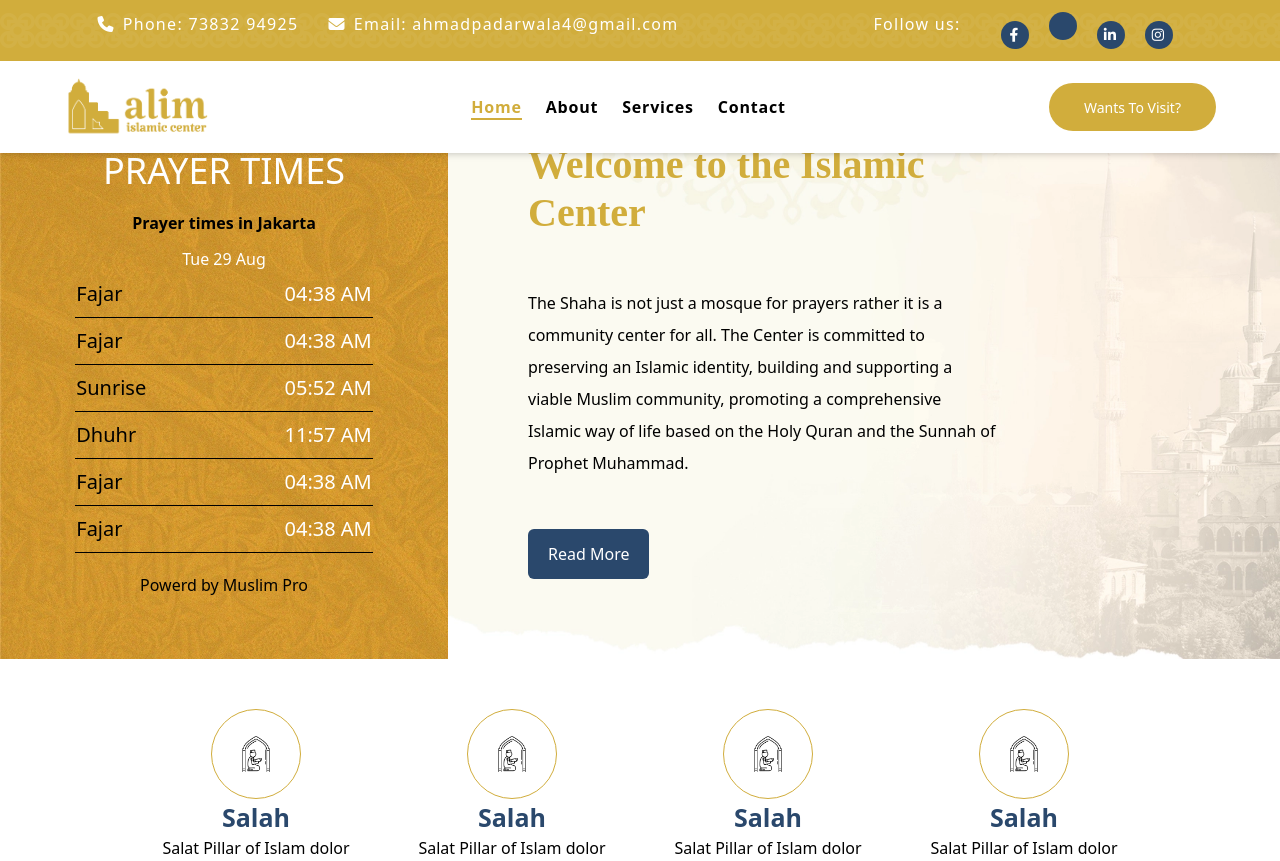
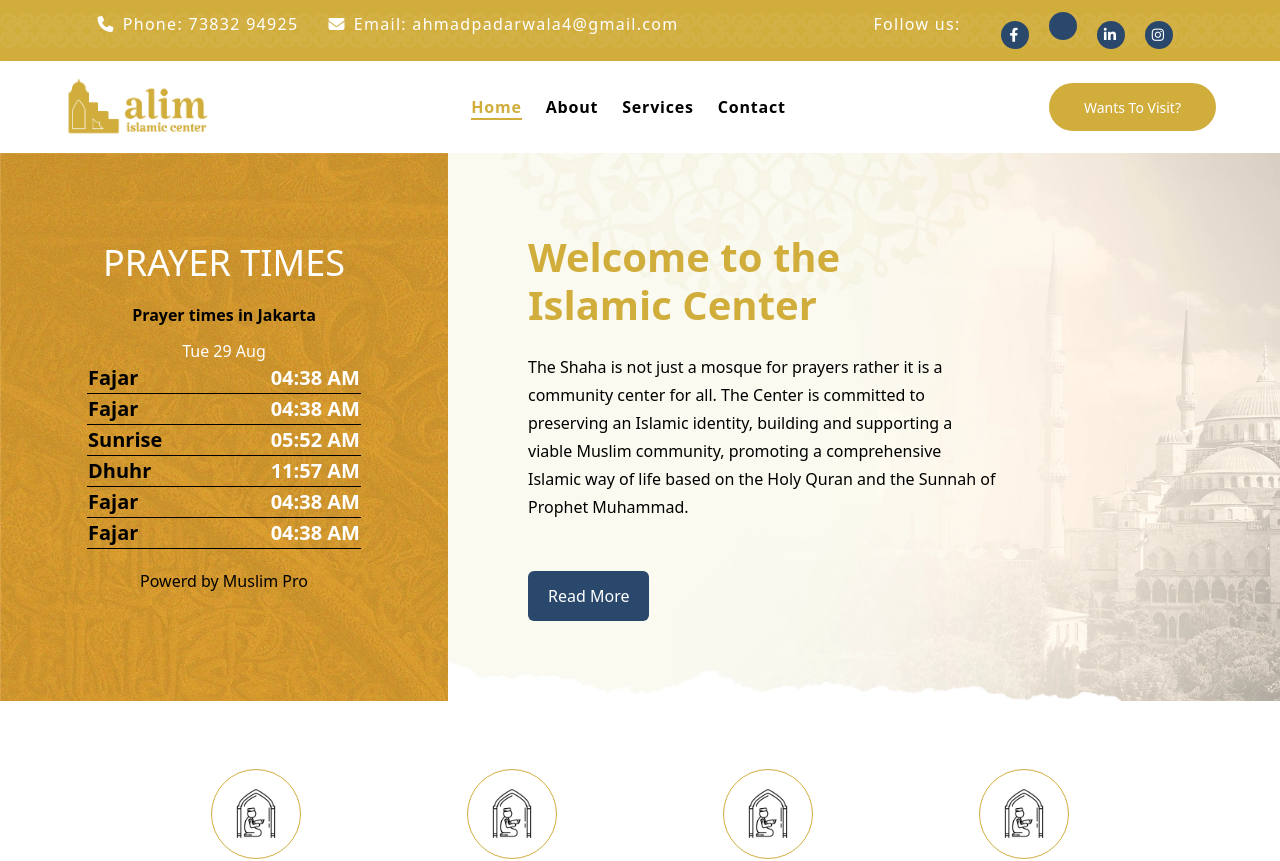
Before and after one commit to valudaaakib/IslamicBlog, a React (Create React App) app in the folder client/: page / in a window 1280 px wide. Shown: the top 861 px of the page. Built offline with nearby package versions, Linux system fonts and the light colour scheme.

Commit message:
some css changes on prayer component

```diff
--- a/client/src/assets/css/pages/Home.css
+++ b/client/src/assets/css/pages/Home.css
@@ -1,71 +1,33 @@
-:root {
-    --primary-color: #d1ad3c;
-    --secondary-color: #2a486c;
-}
-
-.main-prayer-section {
-    display: flex;
-    flex-wrap: wrap;
-}
-
 /* PRAYER LEFT SECTION */
 .salah-left-section {
-    background-image: url('../../image/salah-bg-right-image.webp');
-    height: auto;
+  background-image: url("../../image/salah-bg-right-image.webp");
   width: 35%;
   padding: 50px;
 }
-
 .salah-right-section {
   width: 65%;
 }
-
-.salah-table {
-    border-bottom: 1px solid black;
-    line-height: 2.75rem;
-}
-
 .prayer-salah-names {
-    width: 70%;
-    font-size: 20px;
-    font-weight: 500;
-}
-
-.prayer-salah-times {
-    color: white;
-    width: 30%;
   font-size: 20px;
   font-weight: 500;
 }
 
 /* PRAYER RIGHT SECCTION START */
 .salah-right-section {
-    background-image: url('../../image/prayer-right-sectiionibg.webp');
+  background-image: url("../../image/prayer-right-sectiionibg.webp");
   background-size: cover;
   padding: 80px;
 }
-
 .prayer-right-header {
   width: 60%;
-    font-family: cinzel decorative, cursive;
   font-size: 40px;
-    font-weight: 700;
   line-height: 1.2em;
-    text-align: left;
   color: var(--primary-color);
 }
-
 .salah-left-peragraph {
   color: var(--secondry-color);
-    font-family: inherit;
-    font-size: 100%;
-    font-style: inherit;
-    font-weight: inherit;
-    line-height: 2rem;
   width: 70%;
-    padding: 50px 0 0 0;
 }
-
 .salah-right-btn {
   padding: 13px 20px;
   border-radius: 6px;
@@ -74,13 +36,12 @@
   background-color: var(--secondary-color);
   transition: transform 0.3s ease-in-out;
 }
-
 .salah-right-btn:hover {
   background-color: var(--primary-color);
   transform: translateX(10px);
 }
 
-@media only screen and (max-width:1135px) and (min-width: 900px) {
+@media only screen and (max-width: 1135px) and (min-width: 900px) {
   .salah-left-section {
     width: 50%;
     padding: 20px 20px 0 40px;
@@ -88,7 +49,7 @@
 
   .salah-right-section {
     width: 50%;
-        padding: 90px 20px 0 40px;
+    padding: 90px 0px 0 40px;
   }
 
   .prayer-right-header {
@@ -99,12 +60,7 @@
     width: 90%;
   }
 }
-
 @media screen and (max-width: 900px) {
-    .main-prayer-section {
-        display: block;
-    }
-
   .salah-left-section {
     width: 100%;
   }
@@ -115,97 +71,48 @@
   }
 
   .prayer-right-header {
-        margin: 0 auto;
     width: 100%;
   }
 
   .salah-left-peragraph {
     width: 90%;
-        margin: 0 auto;
-        margin-left: 3%;
   }
 
   .salah-right-btn {
     margin-left: 3%;
   }
 }
-
 @media screen and (max-width: 400px) {
   .salah-left-section {
     padding: 20px 0 50px 0;
-
   }
 }
 
 /* ISLAMIC FOUR PILLER SECTION START */
-.islamic-main-four-piller {
-    display: flex;
-    flex-wrap: wrap;
-    margin: 50px auto;
-    width: 80%;
-}
-
-.four-piller-outside-div {
-    border: 1px solid #D1AD3C;
+.four-piller-outside {
+  border: 1px solid #d1ad3c;
   border-radius: 100%;
-    width: 35%;
+  width: 90px;
   padding: 10px;
   margin: 0 auto;
 }
-
-.four-piller-inside-div {
+.four-piller-inside {
   border: 1px solid white;
   border-radius: 100%;
   width: 100%;
-    padding: 15px;
-    height: auto;
+  padding: 12%;
 }
-
-.main-hover-div:hover .four-piller-inside-div {
+.pillers-sections:hover .four-piller-inside {
   background-color: var(--primary-color);
 }
-
-.salah-image {
-    width: 100%;
-}
-
 .four-piller-names {
   font-size: 25px;
   font-weight: 700;
   color: var(--secondary-color);
   text-align: center;
 }
-
 .four-piller-discription {
-    width: 80%;
+  width: 95%;
   margin: 0 auto;
   text-align: center;
 }
-
-@media only screen and (max-width:1023px) and (min-width: 769px) {
-    .four-piller-outside-div {
-        width: 25%;
-    }
-}
-@media only screen and (min-width:768px) and (max-width: 769px){
-.four-piller-outside-div{
-    width: 25%;
-}
-}
-@media only screen and (min-width:631px) and (max-width: 767px) {
-    .four-piller-outside-div {
-        width: 15%;
-    }
-}
-
-@media screen and (max-width: 630px) {
-    .four-piller-outside-div {
-        width: 20%;
-    }
-}
-
-@media screen and (max-width: 500px) {
-    .four-piller-outside-div {
-        width: 30%;
-    }
-}
--- a/client/src/component/Navbar.js
+++ b/client/src/component/Navbar.js
@@ -37,7 +37,7 @@ const Navbar = () => {
       </div>
 
       <header>
-        <nav className="fixed w-full bg-white shadow-md px-10">
+        <nav className="w-full bg-white shadow-md px-10">
           <div className="lg:flex block items-center lg:px-6 py-4 justify-between">
             <div>
               <NavLink to="/">
--- a/client/src/pages/home/FourPillers.js
+++ b/client/src/pages/home/FourPillers.js
@@ -1,48 +1,72 @@
-import React from 'react'
+import React from "react";
 
 const FourPillers = () => {
   return (
     <>
-            <div className='islamic-main-four-piller'>
-                <div className='lg:w-1/4 md:w-1/2 w-full main-hover-div'>
-                    <div className='four-piller-outside-div'>
-                        <div className='four-piller-inside-div'>
-                            <img src={require('../../assets/image/islamic-piller-salah-image.png')} alt="islamic-salah" className='salah-image'></img>
+      <div className="flex flex-wrap w-4/5 mx-auto my-10">
+        <div className="lg:w-1/4 md:w-1/2 w-full py-7 pillers-sections">
+          <div className="four-piller-outside">
+            <div className="four-piller-inside">
+              <img
+                src={require("../../assets/image/islamic-piller-salah-image.png")}
+                alt="islamic-salah"
+                width="100%"
+              ></img>
             </div>
           </div>
-                    <p className='four-piller-names'>Salah</p>
-                    <p className='four-piller-discription'>Salat Pillar of Islam dolor amet, consectetur adipiscing.</p>
+          <p className="four-piller-names">Salah</p>
+          <p className="four-piller-discription">
+            Salat Pillar of Islam dolor amet, consectetur adipiscing.
+          </p>
         </div>
-                <div className='lg:w-1/4 md:w-1/2 w-full main-hover-div'>
-                    <div className='four-piller-outside-div'>
-                        <div className='four-piller-inside-div'>
-                            <img src={require('../../assets/image/islamic-piller-salah-image.png')} alt="islamic-salah" className='salah-image'></img>
+        <div className="lg:w-1/4 md:w-1/2 w-full py-7 pillers-sections">
+          <div className="four-piller-outside">
+            <div className="four-piller-inside">
+              <img
+                src={require("../../assets/image/islamic-piller-salah-image.png")}
+                alt="islamic-salah"
+                width="100%"
+              ></img>
             </div>
           </div>
-                    <p className='four-piller-names'>Salah</p>
-                    <p className='four-piller-discription'>Salat Pillar of Islam dolor amet, consectetur adipiscing.</p>
+          <p className="four-piller-names">Salah</p>
+          <p className="four-piller-discription">
+            Salat Pillar of Islam dolor amet, consectetur adipiscing.
+          </p>
         </div>
-                <div className='lg:w-1/4 md:w-1/2 w-full main-hover-div'>
-                    <div className='four-piller-outside-div'>
-                        <div className='four-piller-inside-div'>
-                            <img src={require('../../assets/image/islamic-piller-salah-image.png')} alt="islamic-salah" className='salah-image'></img>
+        <div className="lg:w-1/4 md:w-1/2 w-full py-7 pillers-sections">
+          <div className="four-piller-outside">
+            <div className="four-piller-inside">
+              <img
+                src={require("../../assets/image/islamic-piller-salah-image.png")}
+                alt="islamic-salah"
+                width="100%"
+              ></img>
             </div>
           </div>
-                    <p className='four-piller-names'>Salah</p>
-                    <p className='four-piller-discription'>Salat Pillar of Islam dolor amet, consectetur adipiscing.</p>
+          <p className="four-piller-names">Salah</p>
+          <p className="four-piller-discription">
+            Salat Pillar of Islam dolor amet, consectetur adipiscing.
+          </p>
         </div>
-                <div className='lg:w-1/4 md:w-1/2 w-full main-hover-div'>
-                    <div className='four-piller-outside-div'>
-                        <div className='four-piller-inside-div'>
-                            <img src={require('../../assets/image/islamic-piller-salah-image.png')} alt="islamic-salah" className='salah-image'></img>
+        <div className="lg:w-1/4 md:w-1/2 w-full py-7 pillers-sections">
+          <div className="four-piller-outside">
+            <div className="four-piller-inside">
+              <img
+                src={require("../../assets/image/islamic-piller-salah-image.png")}
+                alt="islamic-salah"
+                width="100%"
+              ></img>
             </div>
           </div>
-                    <p className='four-piller-names'>Salah</p>
-                    <p className='four-piller-discription'>Salat Pillar of Islam dolor amet, consectetur adipiscing.</p>
+          <p className="four-piller-names">Salah</p>
+          <p className="four-piller-discription">
+            Salat Pillar of Islam dolor amet, consectetur adipiscing.
+          </p>
         </div>
       </div>
     </>
-    )
-}
+  );
+};
 
-export default FourPillers
+export default FourPillers;
--- a/client/src/pages/home/PrayerTime.js
+++ b/client/src/pages/home/PrayerTime.js
@@ -1,80 +1,68 @@
-import React from 'react';
-import '../../assets/css/pages/Home.css';
+import React from "react";
+import "../../assets/css/pages/Home.css";
 
 const PrayerTime = () => {
   return (
     <>
-            <div className='main-prayer-section'>
-                <div className='salah-left-section'>
-                    <h2 className='text-white text-4xl pt-10 text-center'>PRAYER TIMES</h2>
-                    <p className='text-center pt-5 text- font-bold text-base hover:text-white'>Prayer times in Jakarta</p>
-                    <p className='text-center text-white pt-3'>Tue 29 Aug</p>
-                    <table className='mx-auto'>
+      <div className="flex flex-wrap">
+        <div className="salah-left-section">
+          <h2 className="text-white text-4xl lg:pt-10 text-center">
+            PRAYER TIMES
+          </h2>
+          <p className="text-center pt-5 font-bold text-base">
+            <span className="hover:text-white">Prayer times in Jakarta</span>
+          </p>
+          <p className="text-center text-white pt-3">Tue 29 Aug</p>
+          <table className="mx-auto">
             <tbody>
-                            <tr className='salah-table'>
-                                <td className='prayer-salah-names'>
-                                    Fajar
-                                </td>
-                                <td className='prayer-salah-times'>
+              <tr className="border-b border-black">
+                <td className="text-xl font-semibold">Fajar</td>
+                <td className="text-white text-xl font-semibold w-1/3">
                   04:38 AM
                 </td>
               </tr>
-                            <tr className='salah-table'>
-                                <td className='prayer-salah-names'>
-                                    Fajar
-                                </td>
-                                <td className='prayer-salah-times'>
-                                    04:38 AM
-                                </td>
+              <tr className="border-b border-black leading-10">
+                <td className="text-xl font-semibold">Fajar</td>
+                <td className="text-white text-xl font-semibold">04:38 AM</td>
               </tr>
-                            <tr className='salah-table'>
-                                <td className='prayer-salah-names'>
-                                    Sunrise
-                                </td>
-                                <td className='prayer-salah-times'>
-                                    05:52 AM
-                                </td>
+              <tr className="border-b border-black leading-10">
+                <td className="text-xl font-semibold">Sunrise</td>
+                <td className="text-white text-xl font-semibold">05:52 AM</td>
               </tr>
-                            <tr className='salah-table'>
-                                <td className='prayer-salah-names'>
-                                    Dhuhr
-                                </td>
-                                <td className='prayer-salah-times'>
-                                    11:57 AM
-                                </td>
+              <tr className="border-b border-black leading-10">
+                <td className="text-xl font-semibold">Dhuhr</td>
+                <td className="text-white text-xl font-semibold">11:57 AM</td>
               </tr>
-                            <tr className='salah-table'>
-                                <td className='prayer-salah-names'>
-                                    Fajar
-                                </td>
-                                <td className='prayer-salah-times'>
-                                    04:38 AM
-                                </td>
+              <tr className="border-b border-black leading-10">
+                <td className="text-xl font-semibold">Fajar</td>
+                <td className="text-white text-xl font-semibold">04:38 AM</td>
               </tr>
-                            <tr className='salah-table'>
-                                <td className='prayer-salah-names'>
-                                    Fajar
-                                </td>
-                                <td className='prayer-salah-times'>
-                                    04:38 AM
-                                </td>
+              <tr className="border-b border-black leading-10">
+                <td className="text-xl font-semibold">Fajar</td>
+                <td className="text-white text-xl font-semibold">04:38 AM</td>
               </tr>
             </tbody>
           </table>
-                    <p className='text-center pt-5'>Powerd by <span className='hover:text-white'>Muslim Pro</span></p>
+          <p className="text-center pt-5">
+            Powerd by <span className="hover:text-white">Muslim Pro</span>
+          </p>
         </div>
-                <div className='salah-right-section'>
-                    <p className='prayer-right-header'>Welcome to the Islamic Center</p>
-                    <p className='salah-left-peragraph'>The Shaha is not just a mosque for prayers rather it is a community center for all.
-                        The Center is committed to preserving an Islamic identity, building and
-                        supporting a viable Muslim community, promoting a comprehensive Islamic
-                        way of life based on the Holy Quran and the
-                        Sunnah of Prophet Muhammad.</p>
-                        <button className='salah-right-btn'>Read More</button>
+        <div className="salah-right-section">
+          <p className="prayer-right-header font-bold">
+            Welcome to the Islamic Center
+          </p>
+          <p className="salah-left-peragraph leading-7 mt-6">
+            The Shaha is not just a mosque for prayers rather it is a community
+            center for all. The Center is committed to preserving an Islamic
+            identity, building and supporting a viable Muslim community,
+            promoting a comprehensive Islamic way of life based on the Holy
+            Quran and the Sunnah of Prophet Muhammad.
+          </p>
+          <button className="salah-right-btn">Read More</button>
         </div>
       </div>
     </>
-    )
-}
+  );
+};
 
-export default PrayerTime
+export default PrayerTime;
```
Lines whose indentation alone changed are shown as unchanged.
